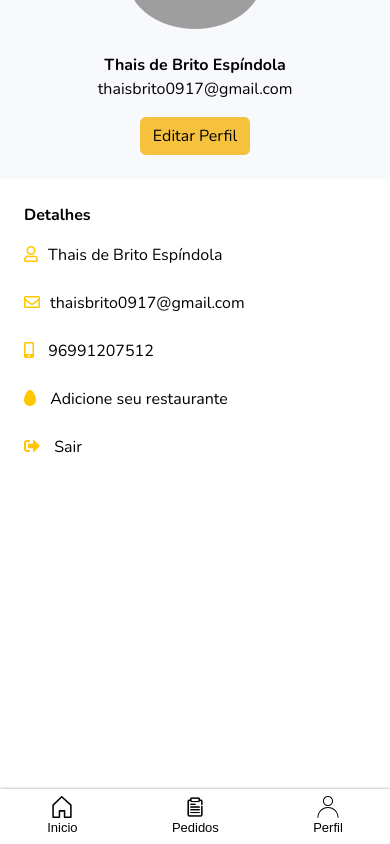
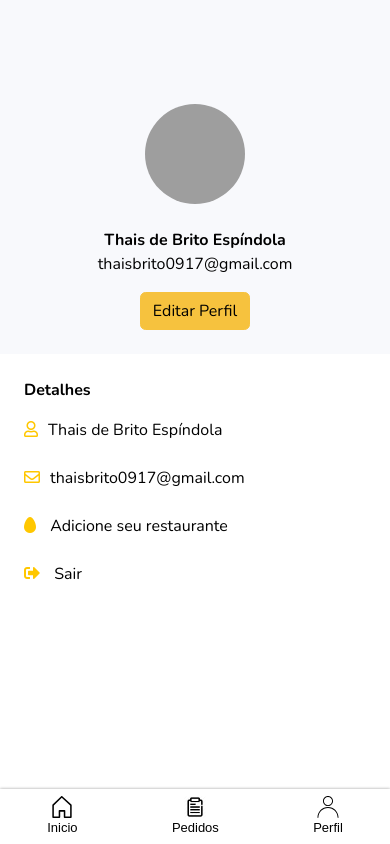
Before and after one commit to DhemesonSiqueira/frontend-client-myorder, a PHP site: page /perfil.php in a window 390 px wide. Run offline with PHP 8.4, Linux system fonts and the light colour scheme; grey boxes are pictures that could not be loaded.

Commit message:
Initial commit

```diff
--- a/css/conta.css
+++ b/css/conta.css
@@ -46,8 +46,8 @@ a {
   justify-content: center;
 }
 .wrapper img {
-  height: 100%;
-  width: 100%;
+  height: 200px;
+  width: 200px;
   object-fit: cover;
 }
 .wrapper .icon {
--- a/entrar.php
+++ b/entrar.php
@@ -10,6 +10,8 @@
     <meta name="author" content="">
 
     <title>Cardápio Digital - myOrder</title>
+
+    <link rel="shortcut icon" href="./img/icon-logo-myorder.png" type="image/x-icon">
 
     <!-- Custom fonts for this template-->
     <link href="vendor/fontawesome-free/css/all.min.css" rel="stylesheet" type="text/css">
@@ -39,7 +41,9 @@
                 <div class="card-body">
                     <form class="form">
                         <p class="text-center">
-                            <img src="auge.png" class="logo" width="50%" alt="">
+                            <a href="./index.php">
+                                <img src="auge.png" class="logo" width="50%">
+                            </a>
                         </p>
                         <input type="email" required class="form-control mb-2" placeholder="Email">
 
--- a/navbar.php
+++ b/navbar.php
@@ -15,9 +15,7 @@
             <i class="fas fa-user"></i> Thais
           </button>
           <div class="dropdown-menu" aria-labelledby="dropdownMenuButton">
-            <a href="perfil.php" class="dropdown-item"> <i class="fas fa-user"></i> Thais Brito </a>
-            <div class="dropdown-divider"></div>
-            <a class="dropdown-item" href="#"> <i class="fas fa-user-edit"></i> Editar informações</a>
+            <a href="./perfil.php" class="dropdown-item"> <i class="fas fa-user"></i> Thais Brito </a>
             <div class="dropdown-divider"></div>
             <a class="dropdown-item" href="#"><i class="fas fa-sign-out-alt"></i> Sair</a>
           </div>
--- a/perfil.php
+++ b/perfil.php
@@ -65,8 +65,9 @@
 
     .perfil {
         border-radius: 50%;
-        width: 20%;
-        height: 200px;
+        width: 180px;
+        height: 180px;
+        margin-top: 80px;
     }
 
     .tab {
@@ -143,18 +144,18 @@
     a {
         text-decoration: none !important;
     }
+/*
+    .tudo {
+        margin-top: 50px;
+    } */
 
-    .tudo {
-        margin-top: -20px;
-    }
-
-    @media only screen and (max-width: 800px) {
+    @media only screen and (max-width: 1000px) {
 
 
         .perfil {
-            border-radius: 50%;
-            width: 35%;
-            height: 105px;
+            border-radius: 50px;
+            width: 100px;
+            height: 100px;
         }
 
         .nav {
@@ -204,10 +205,6 @@
         .nav__icon {
             font-size: 18px;
         }
-
-        .tudo {
-            margin-top: -100px;
-        }
     }
 
     .aaa {
@@ -220,14 +217,14 @@
 
     <div class="tudo">
 
-        <div class=" text-center bg-light  ">
+        <div class=" text-center bg-light ">
             <br>
 
             <img class="perfil" src="https://image.freepik.com/fotos-gratis/mulher-jovem-sorrindo-alegre-conceito_53876-86699.jpg" alt="">
             <br> <br>
             <b>Thais de Brito Espíndola </b>
             <p>thaisbrito0917@gmail.com</p>
-            <a href="" class="btn btn-warning">Editar Perfil</a>
+            <a href="./conta.php" class="btn btn-warning">Editar Perfil</a>
             <br> <br>
         </div>
 
@@ -238,9 +235,8 @@
         <p><b>Detalhes</b></p>
         <i class=" icon far fa-user"></i><span class="m">Thais de Brito Espíndola</span><br><br>
         <i class=" icon far fa-envelope"></i><span class="m">thaisbrito0917@gmail.com</span> <br><br>
-        <i class="icon fas fa-mobile-alt"></i> <span class="m">96991207512</span> <br><br>
-        <i class="icon fas fa-egg"></i> <span class="m"><a href="entrar.php">Adicione seu restaurante</a> </span><br><br>
-        <i class="icon fas fa-sign-out-alt"></i> <span class="m"><a href="entrar.php">Sair</a></span>
+        <i class="icon fas fa-egg"></i> <span class="m"><a href="./entrar.php">Adicione seu restaurante</a> </span><br><br>
+        <i class="icon fas fa-sign-out-alt"></i> <span class="m"><a href="./entrar.php">Sair</a></span>
     </div>
 
     <!---tab bar--->
```
Also changed, not shown: conta.php (+3 -56 lines).
